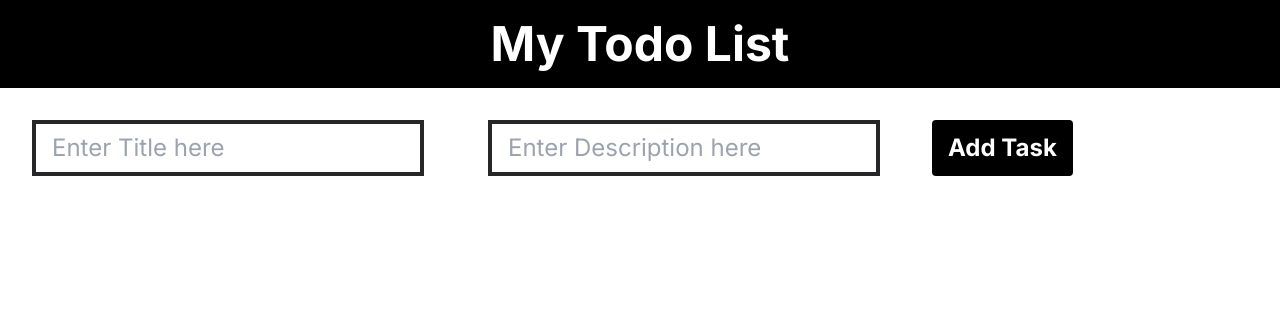
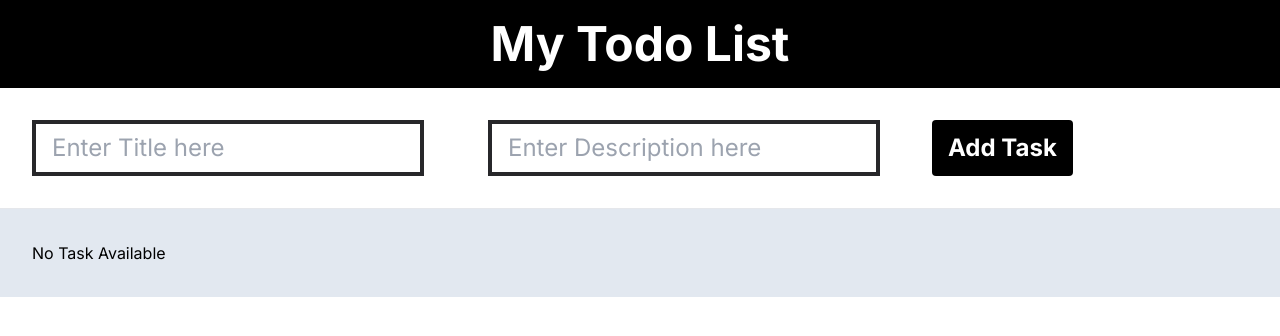
Before and after one commit to AbuUsaid/todolist-react, a Next.js app: page / in a window 1280 px wide. Shown: the top 336 px of the page. Built offline with nearby package versions, Linux system fonts and the light colour scheme.

Commit message:
save all the data inserted inside state variable mainTask and console log it

```diff
--- a/app/page.js
+++ b/app/page.js
@@ -5,13 +5,18 @@
   const [title, settitle] = useState('');
   const [desc, setdesc] = useState('');
 
+  const [mainTask, setMainTask] = useState([]);
+
   const submitHandler = (e) => {
     e.preventDefault();
-    console.log(title);
-    console.log(desc);
+    setMainTask([...mainTask, { title, desc }]);
     settitle('');
     setdesc('');
+    console.log(mainTask);
   };
+
+  let renderTask = <h2>No Task Available</h2>;
+
   return (
     <>
       <h1 className="bg-black text-white p-5 text-5xl font-bold text-center">
@@ -40,6 +45,10 @@
           Add Task
         </button>
       </form>
+      <hr />
+      <div className="p-8 bg-slate-200">
+        <ul>{renderTask}</ul>
+      </div>
     </>
   );
 };
```
